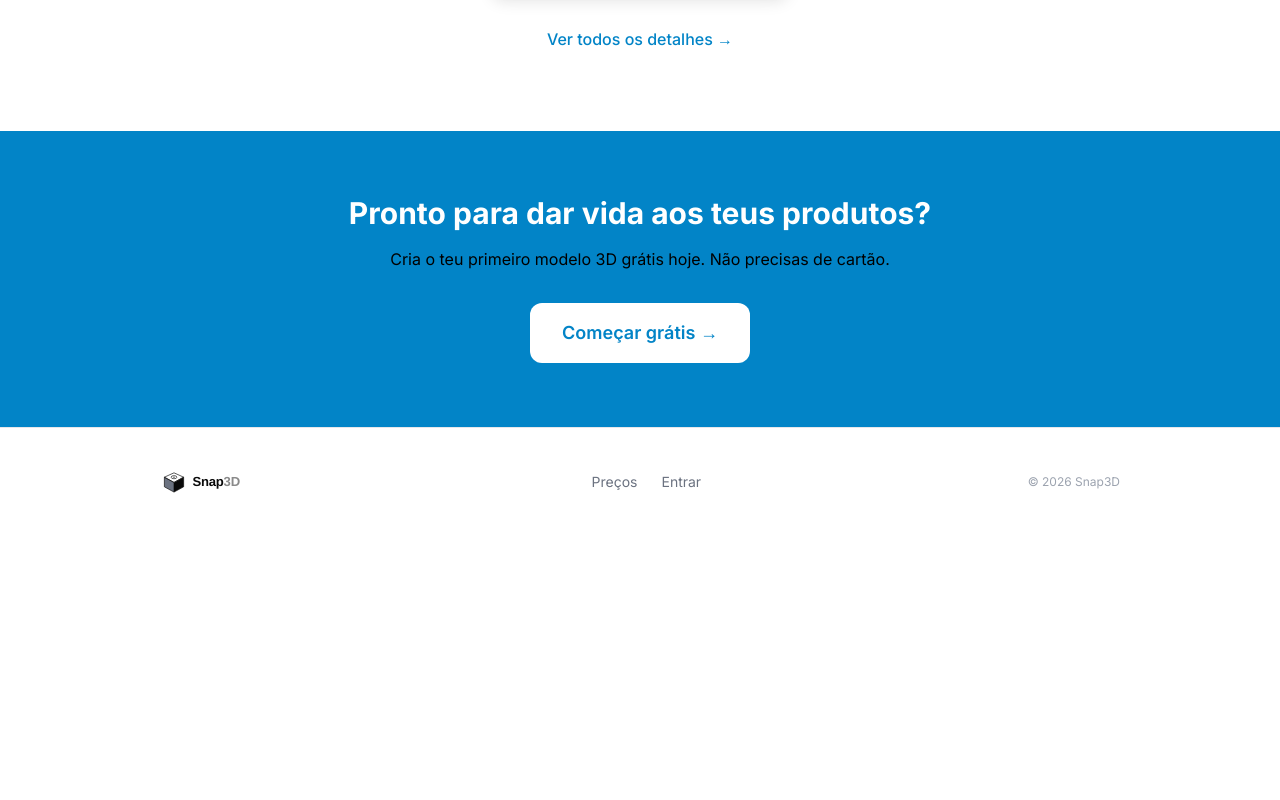
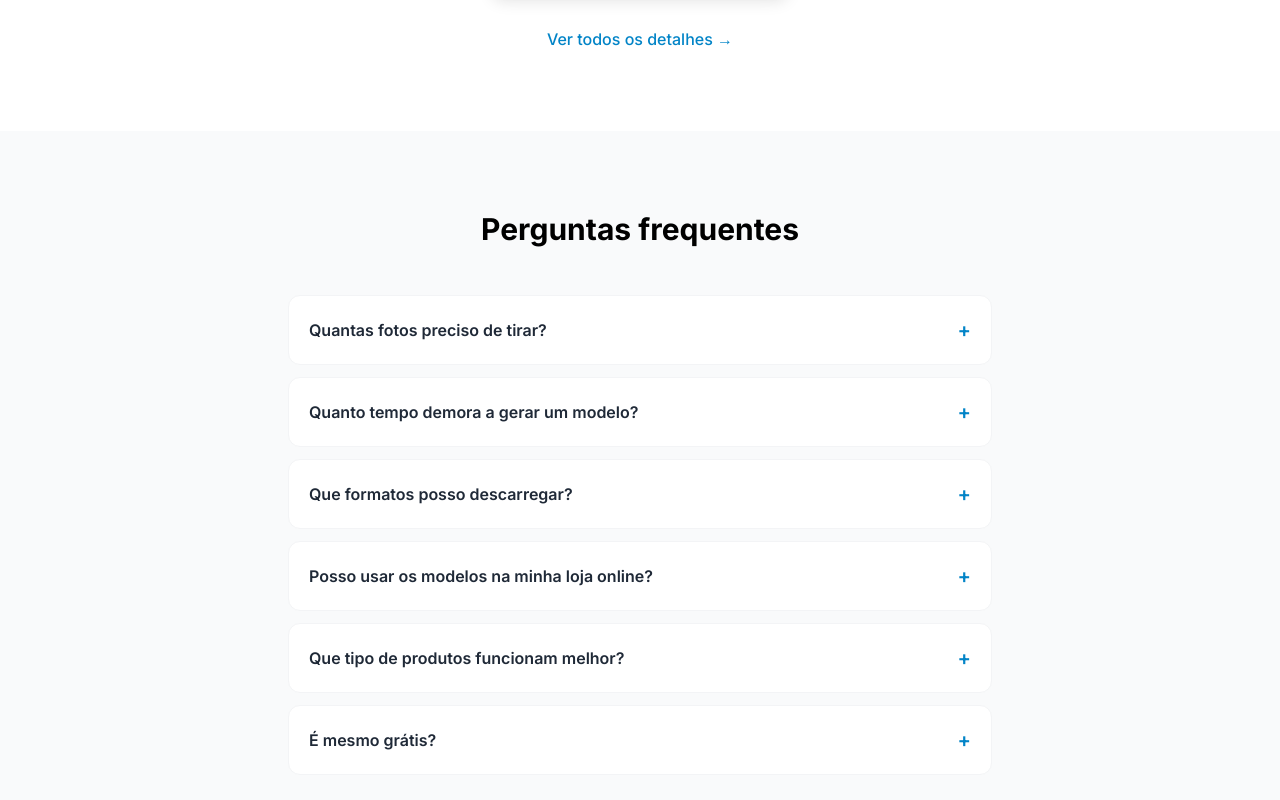
Before and after one commit to healthycompanyco-afk/scan3d-app, a Next.js app in the folder frontend/: page / in a window 1280 px wide. Shown: the part 2480-3280 px from the top of the page. Before the commit the page ends 3016 px from the top, so only its background shows below. Built offline with nearby package versions, Linux system fonts and the light colour scheme.

Commit message:
feat: model expiry+cleanup, polished 3D viewer, landing FAQ, status fields

```diff
--- a/frontend/src/app/dashboard/page.tsx
+++ b/frontend/src/app/dashboard/page.tsx
@@ -37,13 +37,15 @@ export default function DashboardPage() {
       const { data: { user } } = await supabase.auth.getUser()
       if (!user) { router.push('/login'); return }
 
+      const nowIso = new Date().toISOString()
       const [{ data: profileData }, { data: modelsData }] = await Promise.all([
         supabase.from('user_profiles').select('plan, models_this_month').eq('id', user.id).single(),
         supabase.from('models').select('*').eq('user_id', user.id).order('created_at', { ascending: false }),
       ])
 
       setProfile(profileData)
-      setModels(modelsData ?? [])
+      // Esconde modelos já expirados (expires_at no passado)
+      setModels((modelsData ?? []).filter(m => !m.expires_at || m.expires_at > nowIso))
       setLoading(false)
     }
     load()
--- a/frontend/src/app/page.tsx
+++ b/frontend/src/app/page.tsx
@@ -127,6 +127,49 @@ export default function LandingPage() {
         </Link>
       </section>
 
+      {/* FAQ */}
+      <section className="bg-gray-50 py-20">
+        <div className="max-w-3xl mx-auto px-6 sm:px-8">
+          <h2 className="text-3xl font-bold text-center mb-12">Perguntas frequentes</h2>
+          <div className="space-y-3">
+            {[
+              {
+                q: 'Quantas fotos preciso de tirar?',
+                a: 'Basta 1 foto, mas para o melhor resultado recomendamos 4 a 6 fotos do produto de ângulos diferentes (frente, trás, lados). Temos um guia visual dentro da app a explicar como tirar fotos perfeitas.',
+              },
+              {
+                q: 'Quanto tempo demora a gerar um modelo?',
+                a: 'Normalmente alguns minutos. Depois recebes um modelo 3D interativo que podes ver no browser, descarregar ou incorporar na tua loja.',
+              },
+              {
+                q: 'Que formatos posso descarregar?',
+                a: 'Todos os planos incluem .glb (para web e AR). Os planos pagos incluem ainda .obj e .stl — este último pronto para impressão 3D.',
+              },
+              {
+                q: 'Posso usar os modelos na minha loja online?',
+                a: 'Sim! Tens um widget para incorporar o modelo 3D em qualquer site (Shopify, WooCommerce, etc.). O plano Pro inclui também uso comercial.',
+              },
+              {
+                q: 'Que tipo de produtos funcionam melhor?',
+                a: 'Produtos sólidos e foscos, bem iluminados, com fundo simples. Objetos transparentes, de vidro ou muito brilhantes/metálicos são mais difíceis para a IA.',
+              },
+              {
+                q: 'É mesmo grátis?',
+                a: 'Sim, o plano Explorer dá-te 3 modelos por mês de graça, sem cartão de crédito. Só pagas se quiseres mais modelos ou tirar a marca de água.',
+              },
+            ].map(({ q, a }) => (
+              <details key={q} className="bg-white rounded-xl border border-gray-100 p-5 group">
+                <summary className="font-semibold text-gray-800 cursor-pointer list-none flex justify-between items-center">
+                  {q}
+                  <span className="text-brand-600 group-open:rotate-45 transition-transform text-xl">+</span>
+                </summary>
+                <p className="text-gray-600 text-sm mt-3">{a}</p>
+              </details>
+            ))}
+          </div>
+        </div>
+      </section>
+
       {/* CTA final */}
       <section className="bg-brand-600 py-16">
         <div className="max-w-3xl mx-auto px-6 sm:px-8 text-center">
--- a/frontend/src/components/ModelViewer.tsx
+++ b/frontend/src/components/ModelViewer.tsx
@@ -1,7 +1,7 @@
 'use client'
 import { Suspense, Component, ReactNode } from 'react'
 import { Canvas } from '@react-three/fiber'
-import { OrbitControls, useGLTF, Environment, Center } from '@react-three/drei'
+import { OrbitControls, useGLTF, Environment, Center, Bounds, ContactShadows } from '@react-three/drei'
 
 function Model({ url }: { url: string }) {
   const { scene } = useGLTF(url)
@@ -38,16 +38,28 @@ export default function ModelViewer({ url }: { url: string }) {
         </div>
       }
     >
-      <Canvas camera={{ position: [0, 0, 3], fov: 50 }} style={{ width: '100%', height: '100%' }}>
-        <ambientLight intensity={0.5} />
-        <directionalLight position={[10, 10, 5]} intensity={1} />
+      <Canvas camera={{ position: [0, 0.5, 3], fov: 45 }} style={{ width: '100%', height: '100%' }}>
+        <ambientLight intensity={0.6} />
+        <directionalLight position={[5, 8, 5]} intensity={1.2} castShadow />
+        <directionalLight position={[-5, 3, -5]} intensity={0.4} />
         <Suspense fallback={null}>
-          <Center>
-            <Model url={url} />
-          </Center>
+          <Bounds fit clip observe margin={1.2}>
+            <Center>
+              <Model url={url} />
+            </Center>
+          </Bounds>
+          <ContactShadows position={[0, -1, 0]} opacity={0.35} scale={10} blur={2.5} far={4} />
           <Environment preset="studio" />
         </Suspense>
-        <OrbitControls autoRotate autoRotateSpeed={1} enableZoom enablePan />
+        <OrbitControls
+          makeDefault
+          autoRotate
+          autoRotateSpeed={1.2}
+          enableZoom
+          enablePan
+          minPolarAngle={0.2}
+          maxPolarAngle={Math.PI / 1.8}
+        />
       </Canvas>
     </ErrorBoundary>
   )
```
Also changed, not shown: 1 other file (tests, documents, lock files or other folders).
